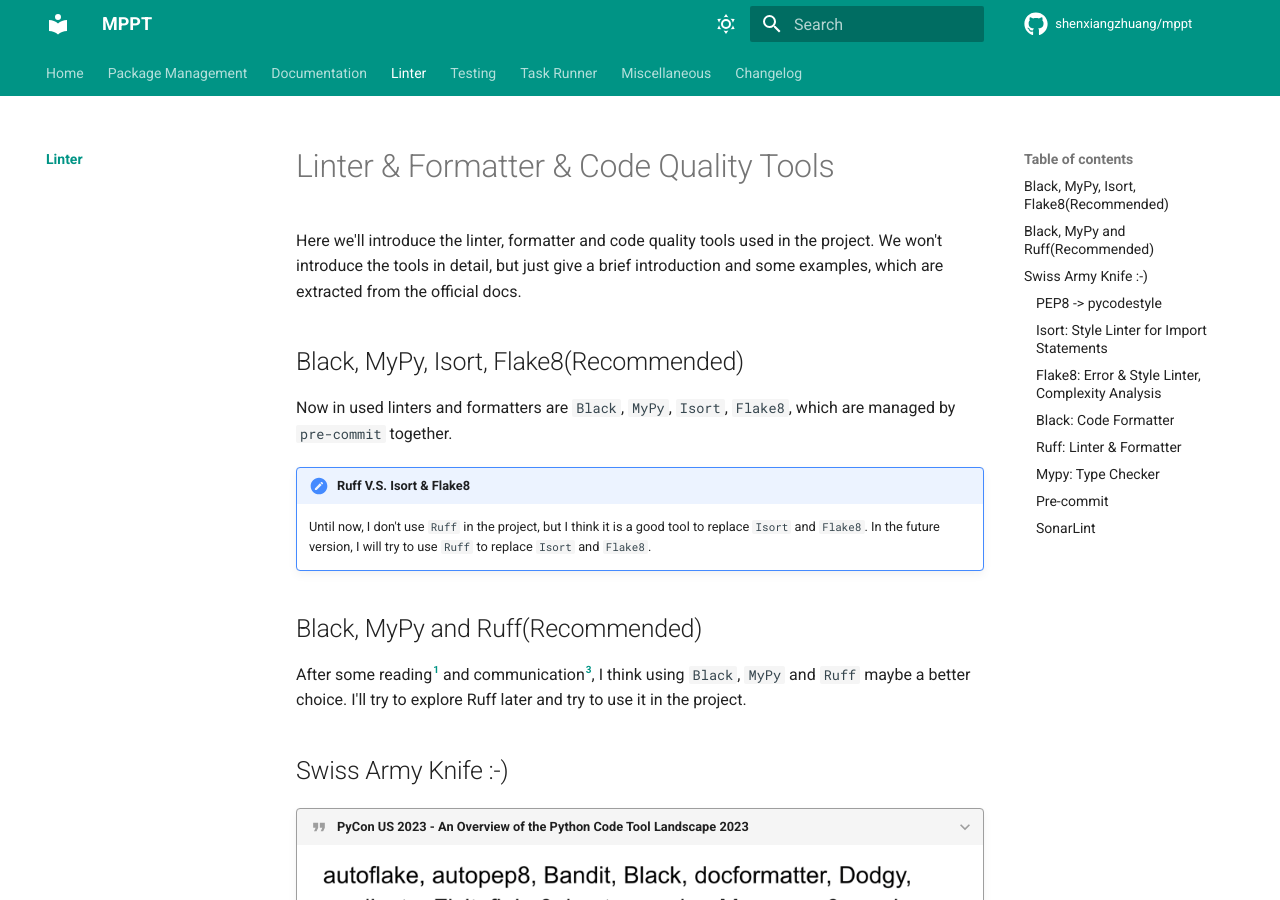
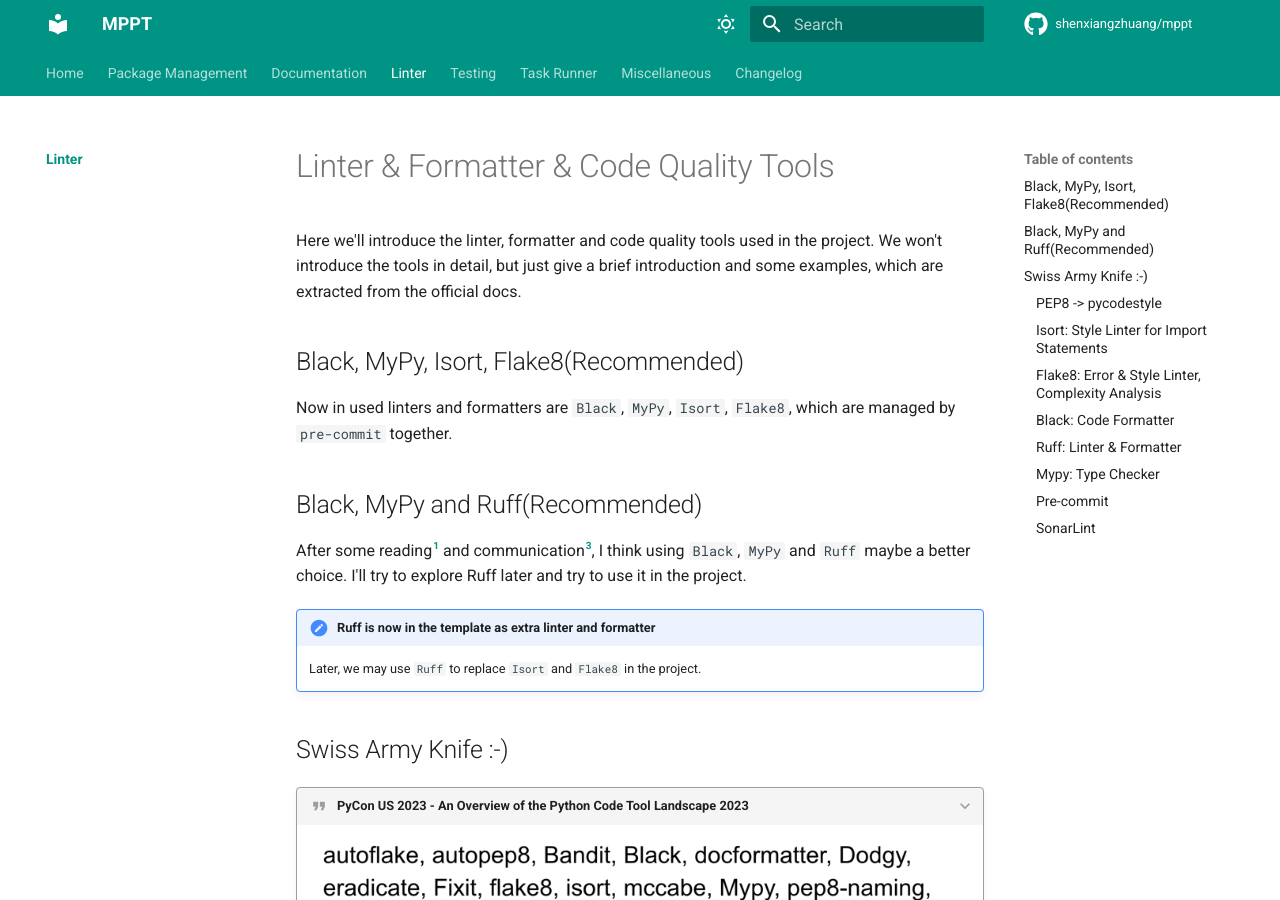
Before and after one commit to shenxiangzhuang/mppt, an MkDocs documentation site: the page built from docs/linter/index.md, in a window 1280 px wide and 900 px high. Built offline with MkDocs 1.6.1 and Material for MkDocs 9.7.7, drawn with Linux system fonts in a browser that asks for light colours; comment, search, counter and statistics services are not loaded; some of the changed text lies outside the part shown.

Commit message:
add: ruff as extra linter and formatter (#31)
* add: ruff as extra linter and formatter

```diff
--- a/docs/linter/index.md
+++ b/docs/linter/index.md
@@ -8,16 +8,14 @@ which are extracted from the official docs.
 ## Black, MyPy, Isort, Flake8(Recommended)
 Now in used linters and formatters are `Black`, `MyPy`, `Isort`, `Flake8`, which are managed by `pre-commit` together.
 
-!!! note "Ruff V.S. Isort & Flake8"
-
-    Until now, I don't use `Ruff` in the project,
-    but I think it is a good tool to replace `Isort` and `Flake8`.
-    In the future version, I will try to use `Ruff` to replace `Isort` and `Flake8`.
-
 ## Black, MyPy and Ruff(Recommended)
 
 After some reading[^1] and communication[^3], I think using `Black`, `MyPy` and `Ruff` maybe a better choice.
 I'll try to explore Ruff later and try to use it in the project.
+
+!!! note "Ruff is now in the template as extra linter and formatter"
+
+    Later, we may use `Ruff` to replace `Isort` and `Flake8` in the project.
 
 
 ## Swiss Army Knife :-)
@@ -168,10 +166,6 @@ All done! ✨ 🍰 ✨
 
 ### [Ruff](https://github.com/astral-sh/ruff): Linter & Formatter
 
-!!! note "Ruff is NOT in the template until now"
-
-    Actually, I don't use `Ruff` in practice.
-    I'll try to explore Ruff later and try to use it in the project.
 
 As just mentioned before, many people recommend to use `Ruff`, because it's a very cool tool.
 
--- a/pyproject.toml
+++ b/pyproject.toml
@@ -25,6 +25,7 @@ isort = "^5.12.0"
 flake8 = "^6.1.0"
 black = "^23.11.0"
 mypy = "^1.7.1"
+ruff = "^0.1.7"
 
 
 [virtualenvs]
```
Also changed, not shown: .pre-commit-config.yaml (+8 -0 lines), CHANGELOG.md (+4 -0 lines), 1 other file.
